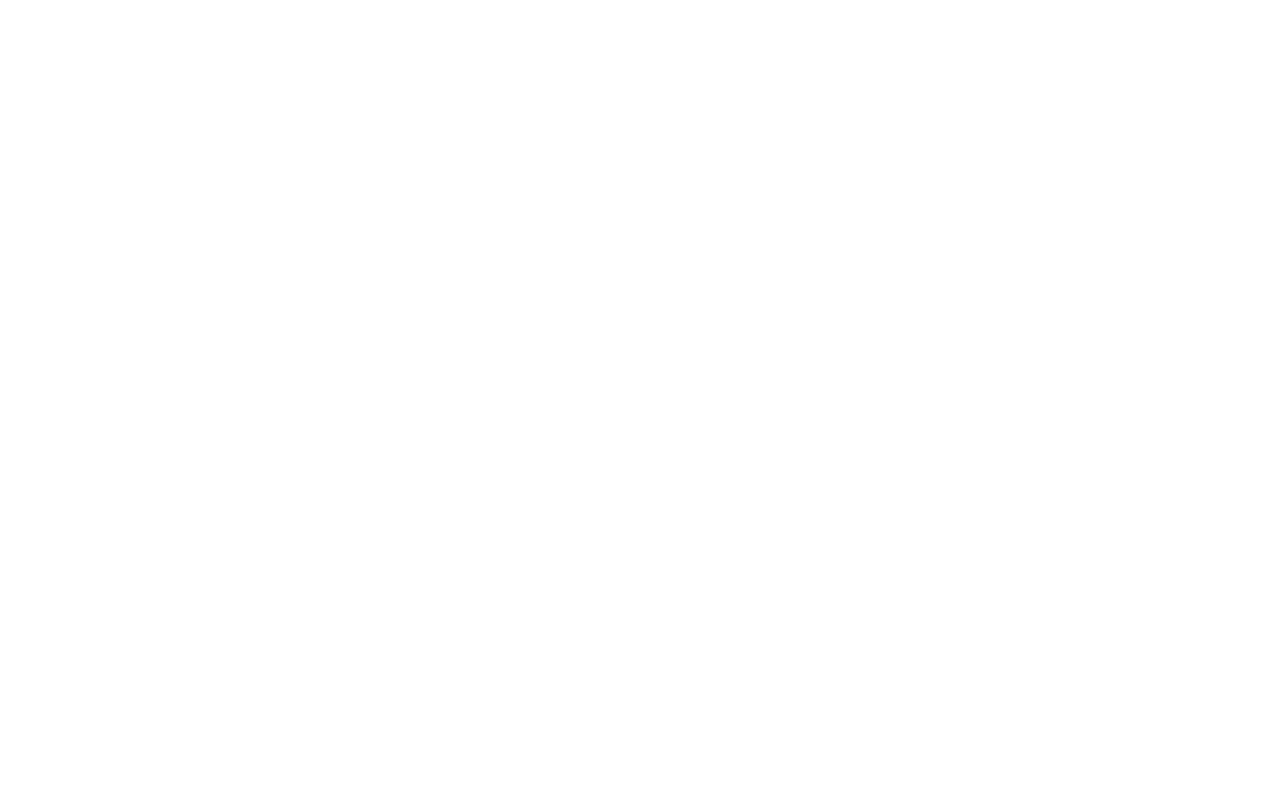
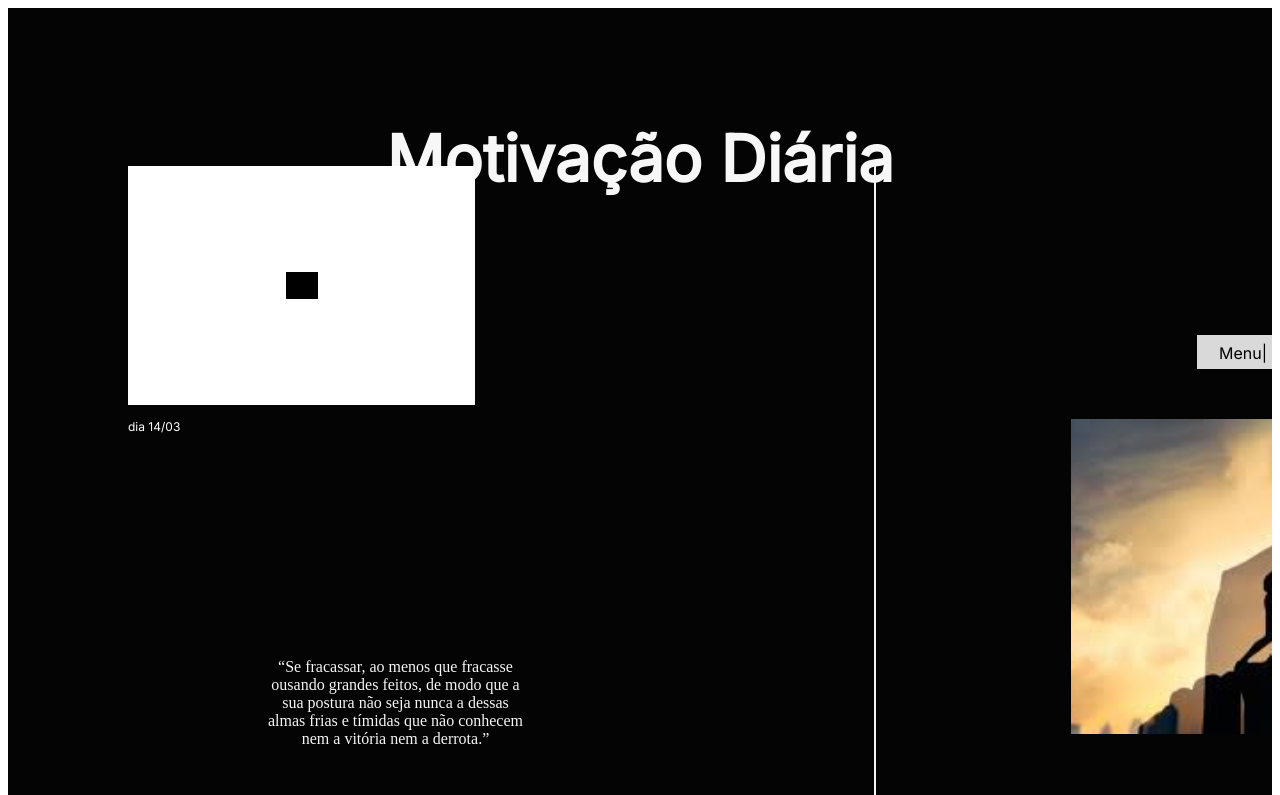
Before and after one commit to ericbm1/Motivacao-Diaria, a plain HTML site: page figma-to-html/index.html in a window 1280 px wide. Shown: the top 795 px of the page. Drawn offline with Linux system fonts and the light colour scheme; a web font is replaced by a local one.

Commit message:
Update main.css

```diff
--- a/figma-to-html/css/main.css
+++ b/figma-to-html/css/main.css
@@ -1,129 +1,130 @@
 * {
   box-sizing: border-box;
 }
-
 body {
   font-size: 14px;
-  margin: 0;
-  padding: 0;
 }
-
 .v8_2 {
   width: 100%;
-  height: auto; /* Ajuste para auto */
-  background: rgba(4, 4, 4, 1);
+  height: 1117px;
+  background: rgba(4,4,4,1);
+  opacity: 1;
   position: relative;
+  top: 0px;
+  left: 0px;
   overflow: hidden;
 }
-
 .v2_5 {
-  width: 80%; /* Ajuste para melhor adaptação */
-  color: rgba(0, 0, 0, 1);
+  width: 80%;
+  color: rgb(247, 247, 247);
   position: absolute;
-  top: 10%; /* Ajuste em porcentagem */
-  left: 10%; /* Centraliza mais */
+  top: 10%;
+  left: 10%;
   font-family: Inter;
   font-weight: bold;
-  font-size: 5vw; /* Ajuste proporcional */
+  font-size: 5vw;
   text-align: center;
 }
-
 .v3_79 {
-  width: 80%; /* Ajuste para melhor adaptação */
-  height: auto; /* Mantém a proporção */
-  background: rgba(255, 255, 255, 1);
+  width: 347px;
+  height: 239px;
+  background: rgba(255,255,255,1);
+  opacity: 1;
   position: absolute;
-  top: 20%; /* Ajuste em porcentagem */
-  left: 10%; /* Centraliza mais */
+  top: 158px;
+  left: 120px;
   overflow: hidden;
 }
-
 .v3_21 {
-  height: 60%; /* Ajuste proporcional */
+  height: 964px;
   background: url("../images/v3_21.png");
+  opacity: 1;
   position: absolute;
-  top: 20%; /* Ajuste em porcentagem */
-  left: 75%; /* Ajuste proporcional */
-  border: 1px solid rgba(245, 245, 245, 1);
+  top: 158px;
+  left: 866px;
+  border: 1px solid rgba(245,245,245,1);
 }
-
 .v4_6 {
-  width: 80%; /* Ajuste para melhor adaptação */
-  height: auto; /* Para manter proporção */
+  width: 487px;
+  height: 315px;
   background: url("../images/v4_6.png");
   background-repeat: no-repeat;
   background-position: center center;
   background-size: cover;
+  opacity: 1;
   position: absolute;
-  top: 35%; /* Ajuste em porcentagem */
-  left: 10%; /* Centraliza mais */
+  top: 411px;
+  left: 1063px;
+  overflow: hidden;
+}
+.v4_7 {
+  width: 341px;
+  color: rgba(255,255,255,1);
+  position: absolute;
+  top: 790px;
+  left: 1136px;
+  font-family: Inter;
+  font-weight: Bold Italic;
+  font-size: 16px;
+  opacity: 1;
+  text-align: left;
+}
+.v4_8 {
+  width: 288px;
+  height: 34px;
+  background: rgba(217,217,217,1);
+  opacity: 1;
+  position: absolute;
+  top: 327px;
+  left: 1189px;
+  overflow: hidden;
+}
+.v4_11 {
+  width: 244px;
+  color: rgba(0,0,0,1);
+  position: absolute;
+  top: 335px;
+  left: 1211px;
+  font-family: Inter;
+  font-weight: Bold Italic;
+  font-size: 16px;
+  opacity: 1;
+  text-align: left;
+}
+.v3_19 {
+  width: 261px;
+  color: rgba(245,245,245,1);
+  position: absolute;
+  top: 650px;
+  left: 257px;
+  font-family: Inria Sans;
+  font-weight: Bold Italic;
+  font-size: 16px;
+  opacity: 1;
+  text-align: center;
+}
+.v4_5 {
+  width: 274px;
+  color: rgba(255,255,255,1);
+  position: absolute;
+  top: 411px;
+  left: 120px;
+  font-family: Inter;
+  font-weight: Regular;
+  font-size: 12px;
+  opacity: 1;
+  text-align: left;
+}
+.v4_3 {
+  width: 32px;
+  height: 27px;
+  background: rgba(0,0,0,1);
+  opacity: 1;
+  position: absolute;
+  top: 264px;
+  left: 278px;
 }
 
-.v4_7 {
-  width: 60%; /* Ajuste proporcional */
-  color: rgba(255, 255, 255, 1);
-  position: absolute;
-  top: 75%; /* Ajuste em porcentagem */
-  left: 10%; /* Centraliza mais */
-  font-family: Inter;
-  font-weight: bold;
-  font-size: 3vw; /* Ajuste proporcional */
-  text-align: left;
-}
-
-.v4_8 {
-  width: 40%; /* Ajuste proporcional */
-  height: auto; /* Para manter proporção */
-  background: rgba(217, 217, 217, 1);
-  position: absolute;
-  top: 30%; /* Ajuste em porcentagem */
-  left: 60%; /* Ajuste proporcional */
-}
-
-.v4_11 {
-  width: 30%; /* Ajuste proporcional */
-  color: rgba(0, 0, 0, 1);
-  position: absolute;
-  top: 35%; /* Ajuste em porcentagem */
-  left: 70%; /* Ajuste proporcional */
-  font-family: Inter;
-  font-weight: bold;
-  font-size: 3vw; /* Ajuste proporcional */
-  text-align: left;
-}
-
-.v3_19 {
-  width: 50%; /* Ajuste proporcional */
-  color: rgba(245, 245, 245, 1);
-  position: absolute;
-  top: 70%; /* Ajuste em porcentagem */
-  left: 25%; /* Centraliza mais */
-  font-family: Inria Sans;
-  font-weight: bold;
-  font-size: 3vw; /* Ajuste proporcional */
-  text-align: center;
-}
-
-.v4_5 {
-  width: 60%; /* Ajuste proporcional */
-  color: rgba(255, 255, 255, 1);
-  position: absolute;
-  top: 45%; /* Ajuste em porcentagem */
-  left: 10%; /* Centraliza mais */
-  font-family: Inter;
-  font-weight: normal;
-  font-size: 2vw; /* Ajuste proporcional */
-  text-align: left;
-}
-
-.v4_3 {
-  width: 10%; /* Ajuste proporcional */
-  height: auto; /* Para manter proporção */
-  background: rgba(0, 0, 0, 1);
-  position: absolute;
-  top: 25%; /* Ajuste em porcentagem */
-  left: 30%; /* Ajuste proporcional */
-}
 @media screen and (max-width: 1024px) {
   body {
     font-size: 14px;
@@ -140,14 +141,14 @@ body {
   }
 
   .v2_5 {
-    width: 80%; /* Aumenta a largura para melhor adaptação */
-    color: rgba(0, 0, 0, 1);
+    width: 100%; /* Aumenta a largura para melhor adaptação */
+    color: rgb(255, 255, 255);
     position: absolute;
-    top: 10%; /* Ajuste em porcentagem */
-    left: 10%; /* Centraliza mais */
+    top: 50%; /* Ajuste em porcentagem */
+    left: 50%; /* Centraliza mais */
     font-family: Inter;
     font-weight: bold;
-    font-size: 5vw; /* Ajuste proporcional */
+    font-size: 10vw; /* Ajuste proporcional */
     text-align: center;
   }
 
```
